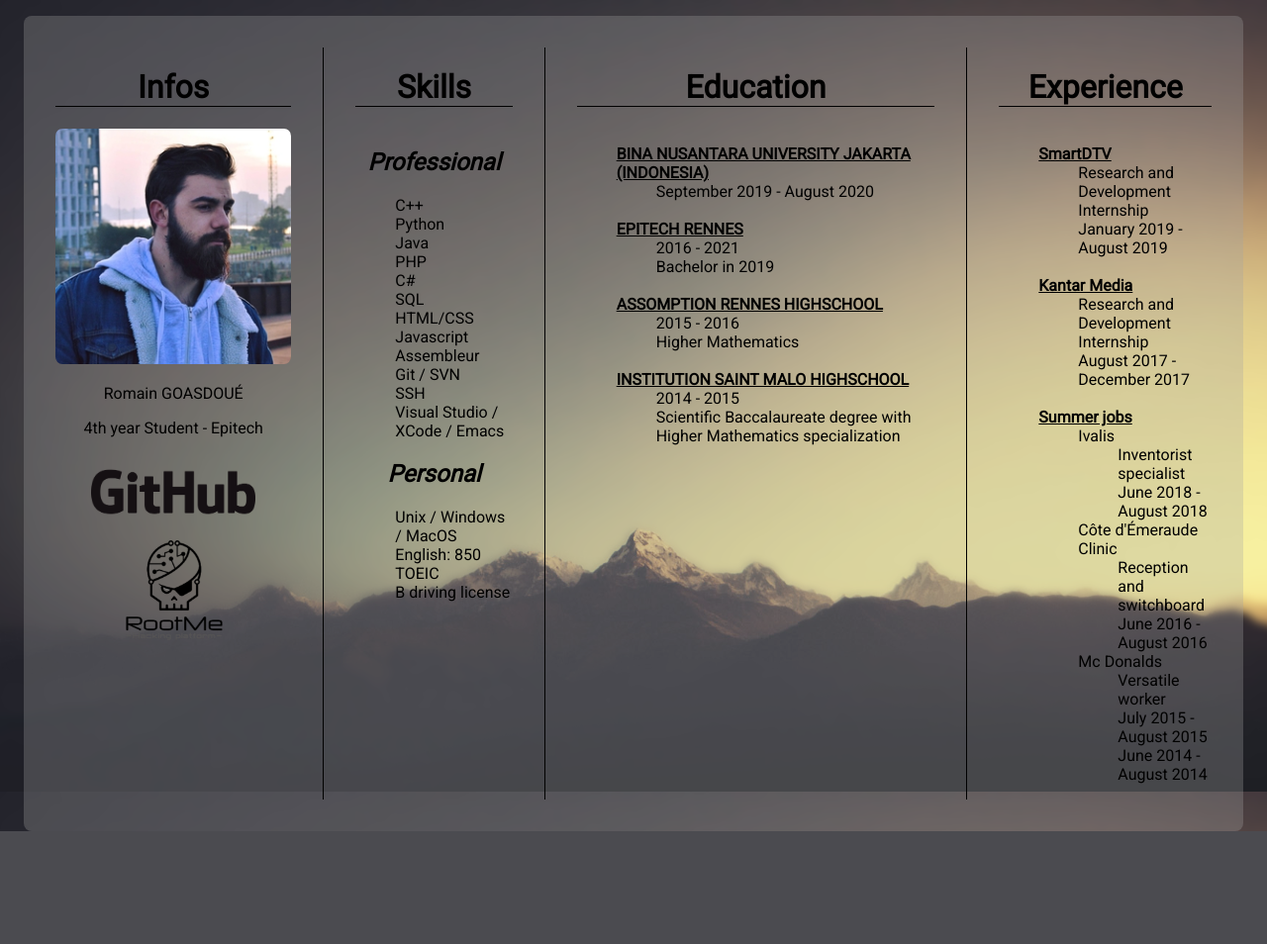
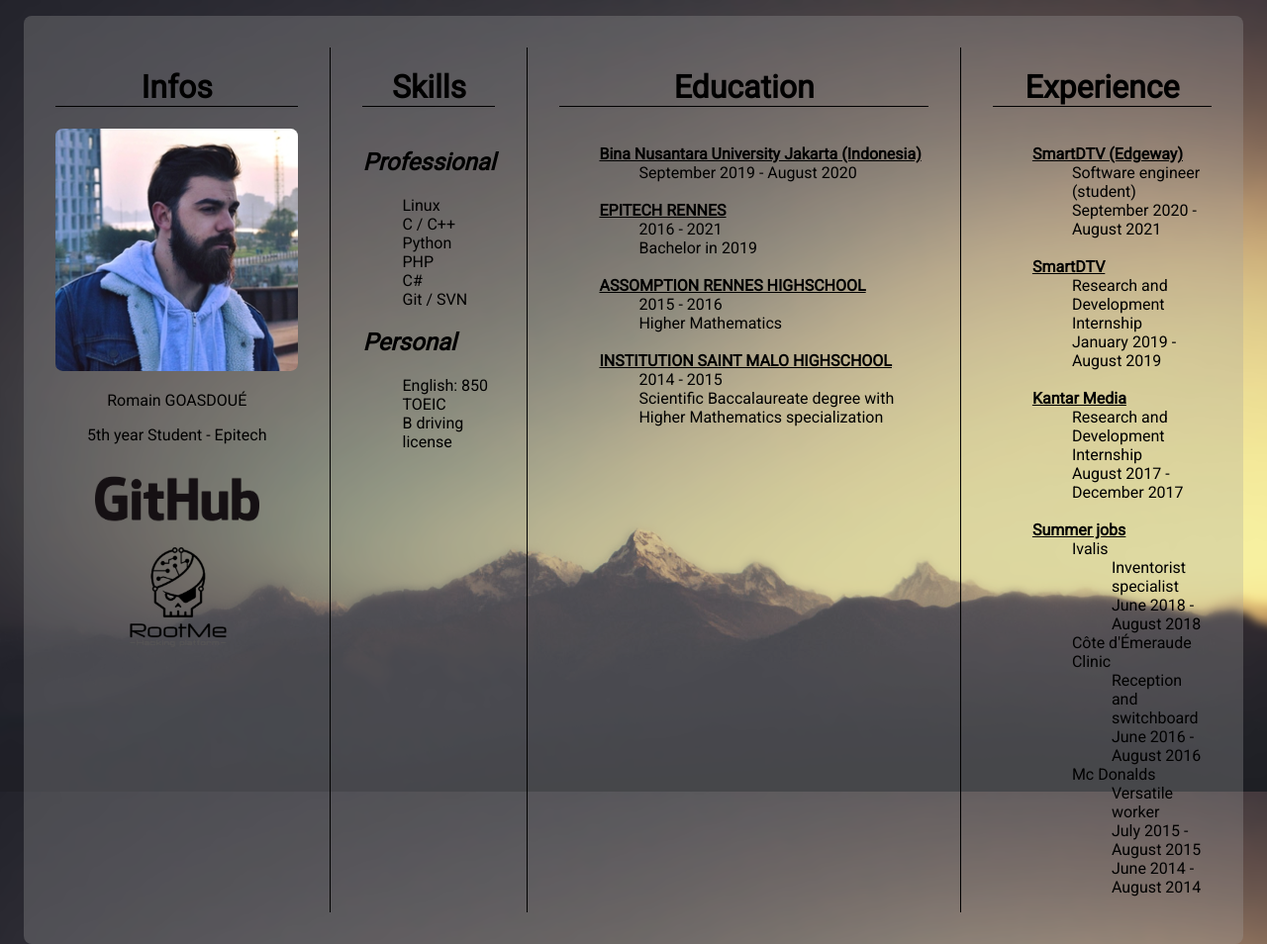
Before and after one commit to RomainGsd/romaingsd.github.io, a PHP site: page /cv/index.html in a window 1280 px wide. Shown: the whole page at 99% size. Before the commit the page ends 840 px from the top, so only its background shows below. Run offline with PHP 8.4, Linux system fonts and the light colour scheme.

Commit message:
Modified CV Changed absolutes paths to relative

```diff
--- a/cv/index.html
+++ b/cv/index.html
@@ -5,8 +5,8 @@
     <meta charset="utf-8" />
     <meta name="viewport" content="width=device-width, initial-scale=1">
     <link href="https://fonts.googleapis.com/css?family=Roboto" rel="stylesheet">
-    <link rel="icon" href="/static/img/favicon.png">
-    <link rel="stylesheet" href="/static/css/cv.css" type="text/css" />
+    <link rel="icon" href="../static/img/gif/running.gif">
+    <link rel="stylesheet" href="../static/css/cv.css" type="text/css" />
     <title>CV</title>
 </head>
 
@@ -15,14 +15,14 @@
         <div id="infos">
             <h1>Infos</h1>
             <nav id="ul_centered">
-                <img id="profile_pic" src="/static/img/profile_pic.jpg" alt="My face, obviously" />
+                <img id="profile_pic" src="../static/img/profile_pic.jpg" alt="My face, obviously" />
                 <p>Romain GOASDOUÉ</p>
-                <p>4th year Student - Epitech</p>
+                <p>5th year Student - Epitech</p>
                 <a href="https://github.com/romaingsd">
-                    <img class="external_logo" src="/static/img/github_logo.png" />
+                    <img class="external_logo" src="../static/img/github_logo.png" />
                 </a>
                 <a href="https://www.root-me.org/RGSD">
-                    <img class="external_logo" src="/static/img/rootme_logo.png" />
+                    <img class="external_logo" src="../static/img/rootme_logo.png" />
                 </a>
             </nav>
         </div>
@@ -32,25 +32,18 @@
                 <div>
                     <h2>Professional</h2>
                     <ul>
-                        <li>C++</li>
+                        <li>Linux</li>
+                        <li>C / C++</li>
                         <li>Python</li>
-                        <li>Java</li>
                         <li>PHP</li>
                         <li>C#</li>
-                        <li>SQL</li>
-                        <li>HTML/CSS</li>
-                        <li>Javascript</li>
-                        <li>Assembleur</li>
                         <li>Git / SVN</li>
-                        <li>SSH</li>
-                        <li>Visual Studio / XCode / Emacs</li>
                     </ul>
                 </div>
                 <div>
                     <h2>Personal</h2>
                     <ul>
-                        <li>Unix / Windows / MacOS</li>
-                        <li>English: 850 TOEIC </li>
+                        <li>English: 850 TOEIC</li>
                         <li>B driving license</li>
                     </ul>
                 </div>
@@ -59,7 +52,7 @@
         <div id="education">
             <h1>Education</h1>
             <ul>
-                <li class="bold_li">BINA NUSANTARA UNIVERSITY JAKARTA (INDONESIA)</li>
+                <li class="bold_li">Bina Nusantara University Jakarta (Indonesia)</li>
                 <ul>
                     <li>September 2019 - August 2020</li>
                 </ul>
@@ -86,6 +79,12 @@
         <div id="experience">
             <h1>Experience</h1>
             <ul>
+                <li class="bold_li">SmartDTV (Edgeway)</li>
+                <ul>
+                    <li>Software engineer (student)</li>
+                    <li>September 2020 - August 2021</li>
+                </ul>
+                <br/>
                 <li class="bold_li">SmartDTV</li>
                 <ul>
                     <li>Research and Development Internship</li>
@@ -120,7 +119,7 @@
             </ul>
         </div>
     </div>
-    <!--<img id="center_pic" src="/static/img/gif/void.gif" alt="work in progress" title="work in progress" />-->
+    <!--<img id="center_pic" src="../static/img/gif/void.gif" alt="work in progress" title="work in progress" />-->
 </body>
 
 </html>
--- a/index.html
+++ b/index.html
@@ -5,8 +5,8 @@
     <meta charset="utf-8" />
     <meta name="viewport" content="width=device-width, initial-scale=1" />
     <link href="https://fonts.googleapis.com/css?family=Montserrat" rel="stylesheet" />
-    <link rel="icon" href="/static/img/favicon.png" />
-    <link rel="stylesheet" href="/static/css/homepage.css" type="text/css" />
+    <link rel="icon" href="static/img/favicon.png" />
+    <link rel="stylesheet" href="static/css/homepage.css" type="text/css" />
     <title>Romain Goasdoué</title>
 </head>
 
--- a/static/css/cv.css
+++ b/static/css/cv.css
@@ -60,7 +60,7 @@
 
 html {
     height: 100%;
-    background: url('/static/img/bkg2.png') no-repeat center fixed;
+    background: url('../img/bkg2.png') no-repeat center fixed;
     background-size: cover;
     -o-background-size: cover;
 }
@@ -71,6 +71,7 @@ h1 {
 }
 
 h2 {
+    text-align: left;
     font-style: italic;
 }
 
--- a/static/css/homepage.css
+++ b/static/css/homepage.css
@@ -21,7 +21,7 @@ html {
 
 body {
     font-family: 'Montserrat', sans-serif;
-    background: url('/static/img/bkg.jpg') no-repeat center fixed;
+    background: url('../img/bkg.jpg') no-repeat center fixed;
     background-size: cover;
 }
 
--- a/static/css/in_progress.css
+++ b/static/css/in_progress.css
@@ -6,7 +6,7 @@
 
 html {
   height: 100%;
-  background: url('/static/img/bkg2.png') no-repeat center center fixed;
+  background: url('../img/bkg2.png') no-repeat center center fixed;
   background-size: cover;
   -webkit-background-size: cover;
   -moz-background-size: cover;
```
